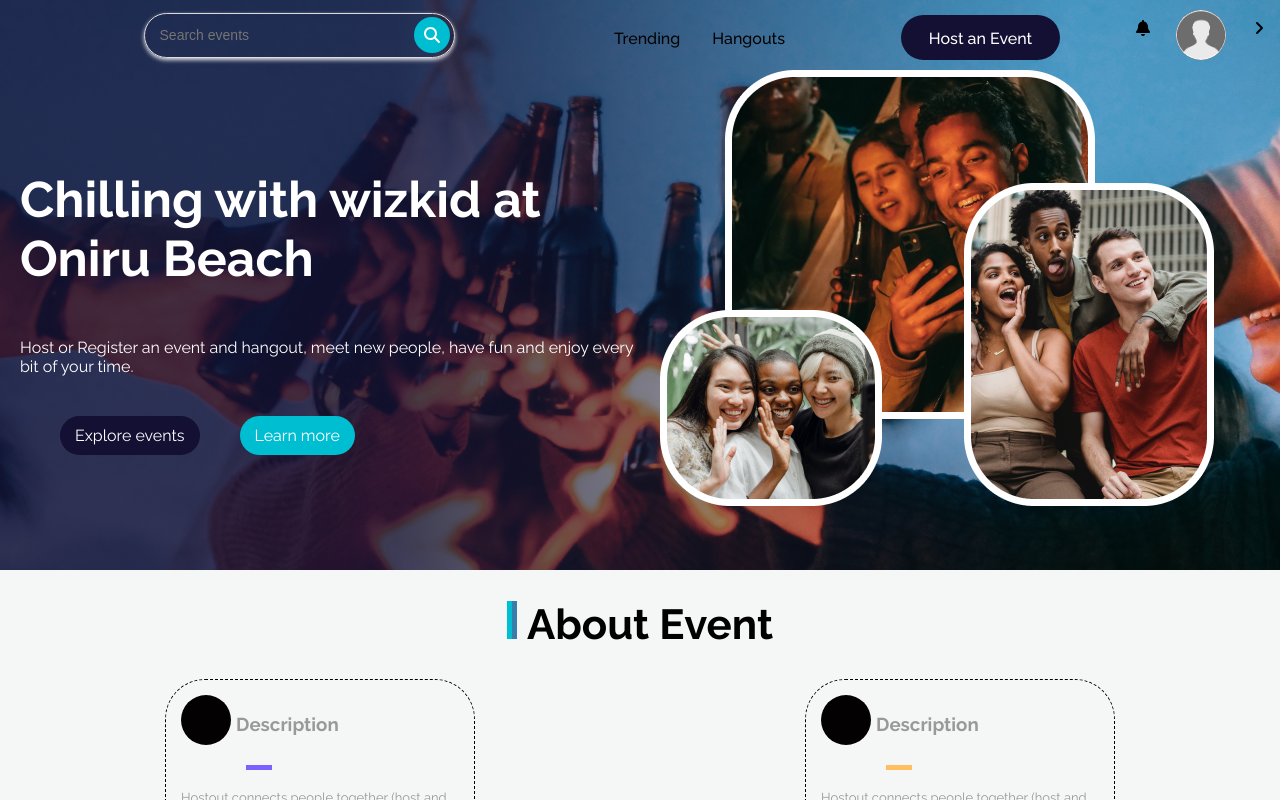
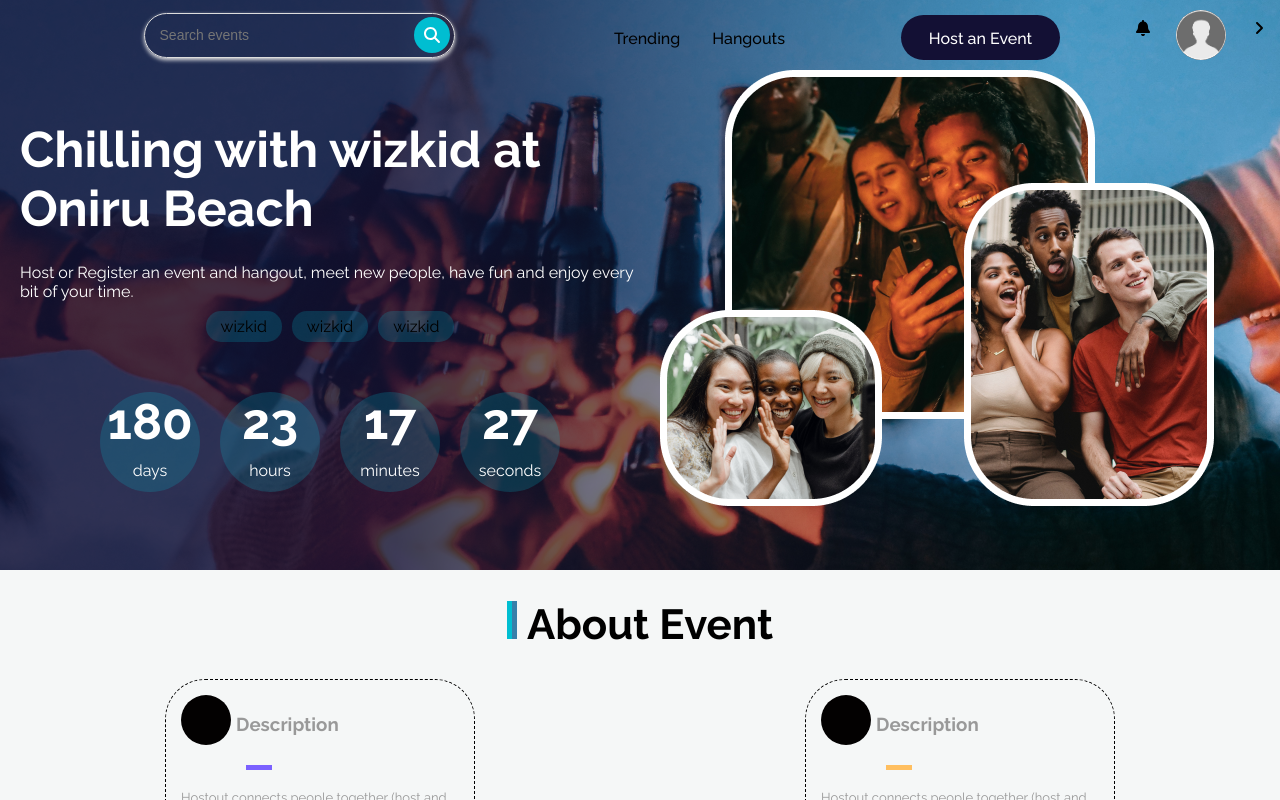
Before and after one commit to cargle-org/hostout, a Next.js app: page /eventsview in a window 1280 px wide. Shown: the top 800 px of the page. Built offline with nearby package versions, Linux system fonts and the light colour scheme; a web font is replaced by a local one.

Commit message:
finished clock

```diff
--- a/pages/eventsview.tsx
+++ b/pages/eventsview.tsx
@@ -11,8 +11,46 @@ import Experience from "../Components/Experience";
 import Picture from "../Components/Picture";
 import RelatedPictures from "../Components/RelatedPictures";
 import Link from "next/link";
+import Tag from '../Components/Tag';
+import { useEffect, useState } from 'react';
 
 const Eventsview = () => {
+
+  const [days, setDays] = useState(0)
+  const [hours, setHours] = useState(0)
+  const [minutes, setMinutes] = useState(0)
+  const [seconds, setSeconds] = useState(0)
+
+  useEffect(() => {
+    const target = new Date("12/31/2022 23:59:59");
+
+    const interval = setInterval(() => {
+      const now = new Date();
+      const difference = target.getTime() - now.getTime();
+
+      const d = Math.floor(difference / (1000 * 60 * 60 * 24));
+      setDays(d);
+
+      const h = Math.floor(
+        (difference % (1000 * 60 * 60 * 24)) / (1000 * 60 * 60)
+      );
+      setHours(h);
+
+
+      const m = Math.floor(
+        (difference % (1000 * 60 * 60)) / (1000 * 60)
+      );
+      setMinutes(m);
+
+      const s = Math.floor(
+        (difference % (1000 * 60)) / 1000);
+      setSeconds(s);
+
+    }, 1000);
+
+    return () => clearInterval(interval);
+  }, [])
+
   return (
     <div>
       <Head>
@@ -47,7 +85,7 @@ const Eventsview = () => {
             </a>
           </li>
           <li>
-           <Link href='/eventsinput'><a className="nav-btn">
+            <Link href='/eventsinput'><a className="nav-btn">
               Host an Event
             </a></Link>
           </li>
@@ -70,18 +108,32 @@ const Eventsview = () => {
       <div className="flexbx-container">
         <div className="flexbx-1 flexbx-item">
           <h1>Chilling with wizkid at Oniru Beach</h1>
-          <p>
+          <p className='flexbx-1p' >
             Host or Register an event and hangout, meet new people, have fun and
             enjoy every bit of your time.
           </p>
-          <div className="hp-btn">
-            <a href="#" className="flexbx-1-btn">
-              Explore events
-            </a>
-            <a href="#" className="flexbx-1-btn2">
-              Learn more
-            </a>
+          <Tag />
+          <div className="clock-container">
+            <div className="days item">
+              <h1 id="d">{days}</h1>
+              <p>days</p>
+            </div>
+            <div className="hours item">
+              <h1 id="h">{hours}</h1>
+              <p>hours</p>
+            </div>
+            <div className="minutes item">
+              <h1 id="min">{minutes}</h1>
+              <p>minutes</p>
+            </div>
+            <div className="seconds item">
+              <h1 id="sec">{seconds}</h1>
+              <p>seconds</p>
+            </div>
           </div>
+
+
+
         </div>
         <div className="flexbx-2"></div>
         <div></div>
--- a/styles/globals.css
+++ b/styles/globals.css
@@ -291,13 +291,15 @@ margin-bottom: 15px;
 display: flex;
 justify-content: center;
 }
-.tag {
+.container-tag .tag {
 
   padding: 6px 15px;
   background: #00BED133;
   margin-left: 5px;
   margin-right: 5px;
+
   border-radius: 15px;
+
 }
 .tag p{
   color: black;
@@ -982,17 +984,17 @@ margin-top: 10px;
 .flexbx-1{
   height: 300px;
   width: 50%;
-  display: ;
   justify-content: center;
   align-items: center;
-  margin: 100px 20px 100px 20px;
+  margin: 50px 20px 80px 20px;
 }
 .flexbx-1 h1{
   font-size: 50px;
   color: white;
 }
-.flexbx-1 p{
-  margin: 50px 0;
+.flexbx-1p{
+padding-top: 25px;
+padding-bottom: 10px;
   color: white;
 }
 
@@ -1293,3 +1295,44 @@ margin-top: 10px;
   color: #030101;
 }
 /*-------Related events end -------*/
+
+#head{
+  text-align: center;
+  color: blue;
+}
+.clock-container{
+  margin-top: 40px;
+display: flex;
+justify-content: center;
+align-items: center;
+
+
+}
+.item{
+ height:100px;
+ width: 100px;
+ margin: 10px;
+ border-radius: 50%;
+ text-align: center;
+
+}
+item h1{
+  font-size: 20px;
+}
+.item p {
+  margin-top: 10px;
+  color: white;
+}
+.days {
+  background: #00BED133;
+
+}
+.hours{
+  background: #00BED133;
+}
+.minutes {
+  background:#00BED133;
+}
+.seconds{
+  background: #00BED133;
+}
```
